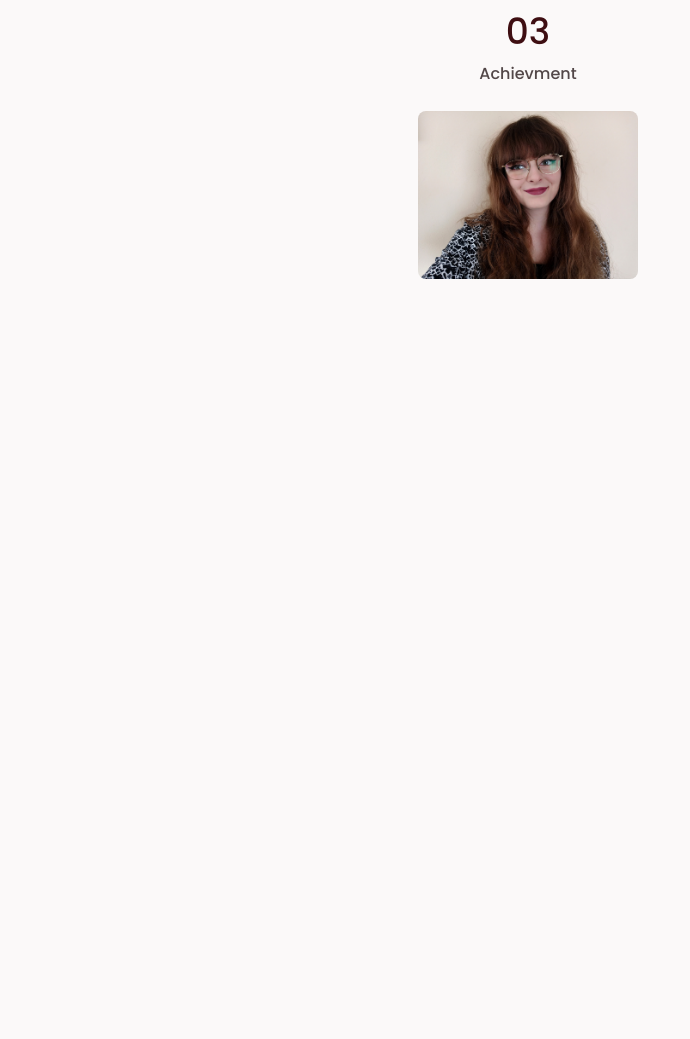
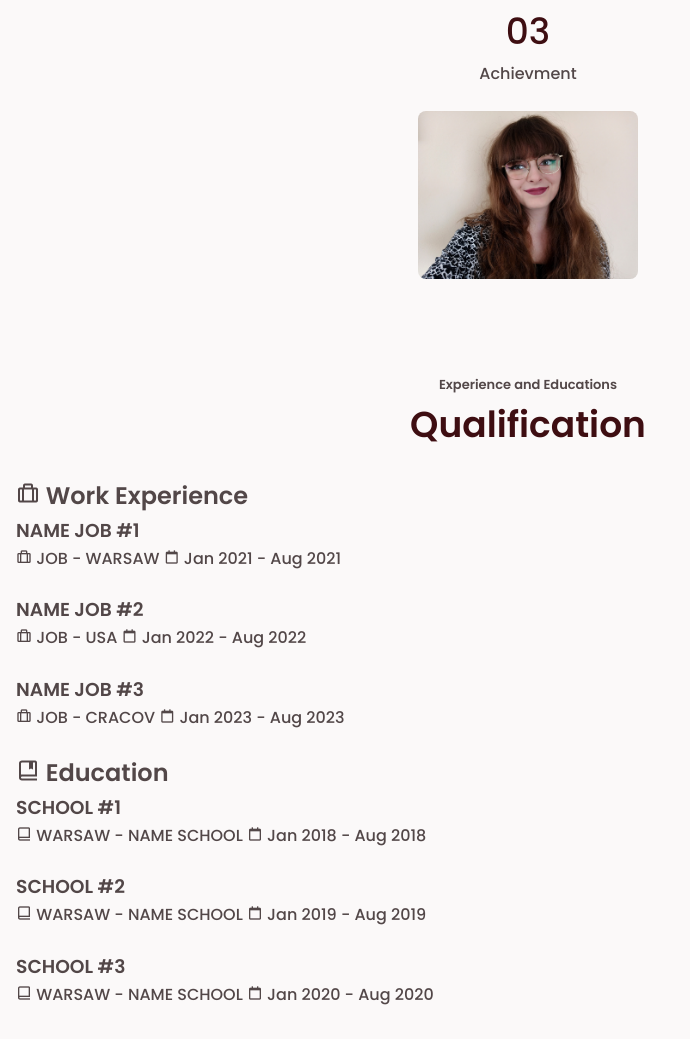
Before and after one commit to TheKacpi130/KARO-Website-Portfolio, a plain HTML site: page index.html in a window 1280 px wide. Shown: the part 1291-2330 px from the top of the page, without its empty margins (0-690 px from the left). Before the commit the page ends 1602 px from the top, so only its background shows below. Drawn offline with nearby package versions, Linux system fonts and the light colour scheme.

Commit message:
koniec na dziś

```diff
--- a/assets/css/style.css
+++ b/assets/css/style.css
@@ -353,6 +353,9 @@ img{
     border-radius: .5rem;
 }
 /* #### QUALIFICATION #### */
+.qualification__container{
+
+}
 
 /* #### SERVICES #### */
 
--- a/index.html
+++ b/index.html
@@ -96,8 +96,120 @@
             </section>
 
             <!-- #### QUALIFICATION #### -->
-            <section class="qualification" id="qualification">
+            <section class="qualification section bd-container" id="about">
+                <span class="section-subtitle">Experience and Educations</span>
+                <h2 class="section-title">Qualification</h2>
 
+                <div class="qualification__container bd-grid">
+                    <div class="qualification__content">
+                        <h2 class="qualification__title">
+                            <i class='bx bx-briefcase-alt qualification__title-icon'></i>
+                            Work Experience
+                        </h2>
+
+                        <div class="bd-grid">
+                            <div class="qualification__data">
+                                <h3 class="qualification__area">NAME JOB #1</h3>
+
+                                <div class="qualification__box">
+                                    <span class="qualification__work">
+                                        <i class='bx bx-briefcase-alt qualification__icon'></i>
+                                        JOB - WARSAW
+                                    </span>
+
+                                    <span class="qualification__work">
+                                        <i class='bx bx-calendar-alt qualification__icon'></i>
+                                        Jan 2021 - Aug 2021
+                                    </span>
+                                </div>
+                            </div>
+
+                            <div class="qualification__data">
+                                <h3 class="qualification__area">NAME JOB #2</h3>
+
+                                <div class="qualification__box">
+                                    <span class="qualification__work">
+                                        <i class='bx bx-briefcase-alt qualification__icon'></i>
+                                        JOB - USA
+                                    </span>
+                                    <span class="qualification__work">
+                                        <i class='bx bx-calendar-alt qualification__icon'></i>
+                                        Jan 2022 - Aug 2022
+                                    </span>
+                                </div>
+                            </div>
+
+                            <div class="qualification__data">
+                                <h3 class="qualification__area">NAME JOB #3</h3>
+
+                                <div class="qualification__box">
+                                    <span class="qualification__work">
+                                        <i class='bx bx-briefcase-alt qualification__icon'></i>
+                                        JOB - CRACOV
+                                    </span>
+                                    <span class="qualification__work">
+                                        <i class='bx bx-calendar-alt qualification__icon'></i>
+                                        Jan 2023 - Aug 2023
+                                    </span>
+                                </div>
+                            </div>
+                        </div>
+                    </div>
+
+                    <div class="qualification__content">
+                        <h2 class="qualification__title">
+                            <i class='bx bx-book-bookmark qualification__title-icon'></i>
+                            Education
+                        </h2>
+
+                        <div class="bd-grid">
+                            <div class="qualification__data">
+                                <h3 class="qualification__area">SCHOOL #1</h3>
+
+                                <div class="qualification__box">
+                                    <span class="qualification__work">
+                                        <i class='bx bx-book-alt qualification__icon'></i>
+                                        WARSAW - NAME SCHOOL
+                                    </span>
+                                    <span class="qualification__work">
+                                        <i class='bx bx-calendar-alt qualification__icon'></i>
+                                        Jan 2018 - Aug 2018
+                                    </span>
+                                </div>
+                            </div>
+
+                            <div class="qualification__data">
+                                <h3 class="qualification__area">SCHOOL #2</h3>
+
+                                <div class="qualification__box">
+                                    <span class="qualification__work">
+                                        <i class='bx bx-book-alt qualification__icon'></i>
+                                        WARSAW - NAME SCHOOL
+                                    </span>
+                                    <span class="qualification__work">
+                                        <i class='bx bx-calendar-alt qualification__icon'></i>
+                                        Jan 2019 - Aug 2019
+                                    </span>
+                                </div>
+                            </div>
+
+                            <div class="qualification__data">
+                                <h3 class="qualification__area">SCHOOL #3</h3>
+
+                                <div class="qualification__box">
+                                    <span class="qualification__work">
+                                        <i class='bx bx-book-alt qualification__icon'></i>
+                                        WARSAW - NAME SCHOOL
+                                    </span>
+                                    <span class="qualification__work">
+                                        <i class='bx bx-calendar-alt qualification__icon'></i>
+                                        Jan 2020 - Aug 2020
+                                    </span>
+                                </div>
+                            </div>
+                        </div>
+                    </div>
+                </div>
             </section>
 
             <!-- #### SERVICES #### -->
```
